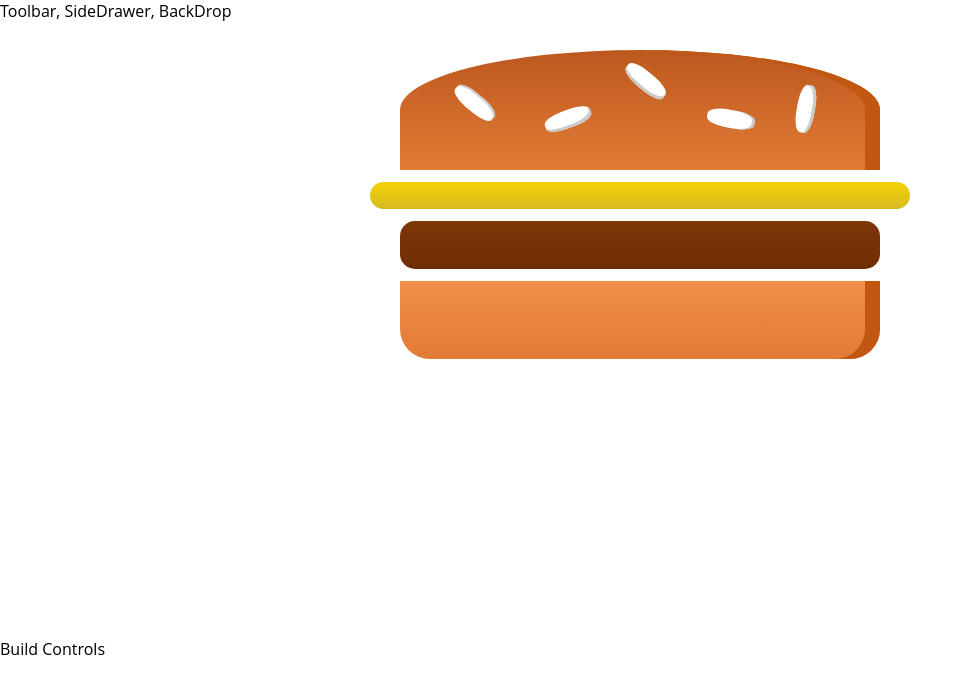
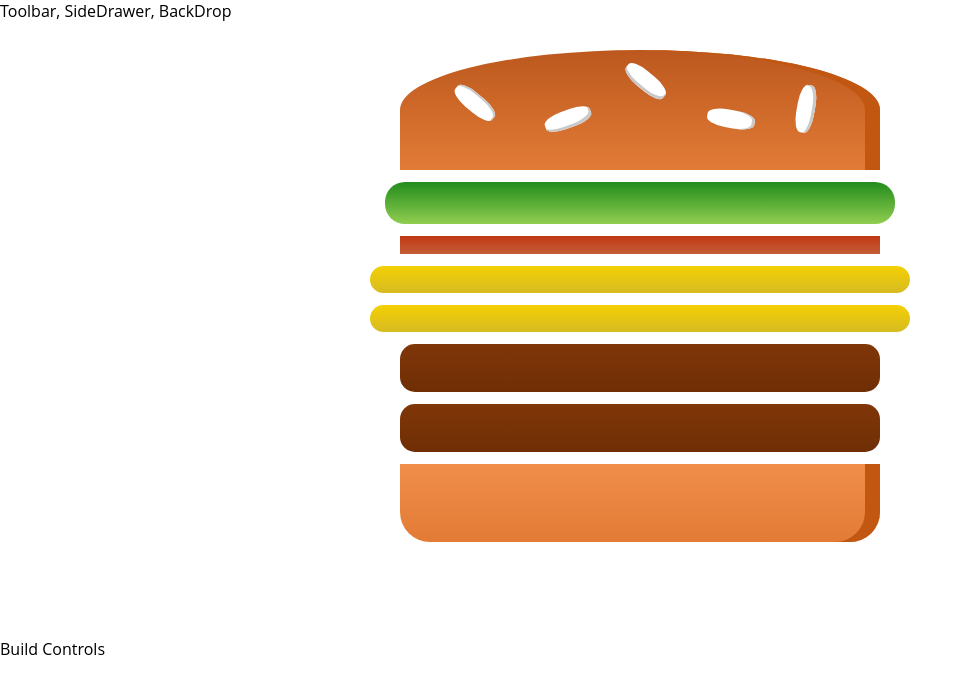
Before and after one commit to CianHub/burger-builder-app-react-hooks, a React (Create React App) app: page / in a window 1280 px wide. Shown: the top 694 px of the page, without its empty margins (0-973 px from the left). Built offline with nearby package versions, Linux system fonts and the light colour scheme; the HTML template or start-up script is replaced by a standard one.

Commit message:
Add state to burger component

```diff
--- a/src/components/Burger/burger.js
+++ b/src/components/Burger/burger.js
@@ -3,11 +3,15 @@
 import { Ingredient } from "./Ingredients/ingredient";
 
 export const Burger = props => {
+  const transformIngredients = Object.keys(props.ingredients).map(ingKey => {
+    return [...Array(props.ingredients[ingKey])].map((_, i) => {
+      return <Ingredient key={ingKey + i} type={ingKey} />;
+    });
+  });
   return (
     <div className={styles.Burger}>
       <Ingredient type="bread-top" />
-      <Ingredient type="cheese" />
-      <Ingredient type="meat" />
+      {transformIngredients}
       <Ingredient type="bread-bottom" />
     </div>
   );
--- a/src/containers/burger-builder/burger-builder.js
+++ b/src/containers/burger-builder/burger-builder.js
@@ -3,10 +3,22 @@
 import { Burger } from "../../components/Burger/burger";
 
 export class BurgerBuilder extends Component {
+  constructor(props) {
+    super(props);
+    this.state = {
+      ingredients: {
+        salad: 1,
+        bacon: 1,
+        cheese: 2,
+        meat: 2
+      }
+    };
+  }
+
   render() {
     return (
       <Wrapper>
-        <Burger />
+        <Burger ingredients={this.state.ingredients} />
         <div>Build Controls</div>
       </Wrapper>
     );
```
